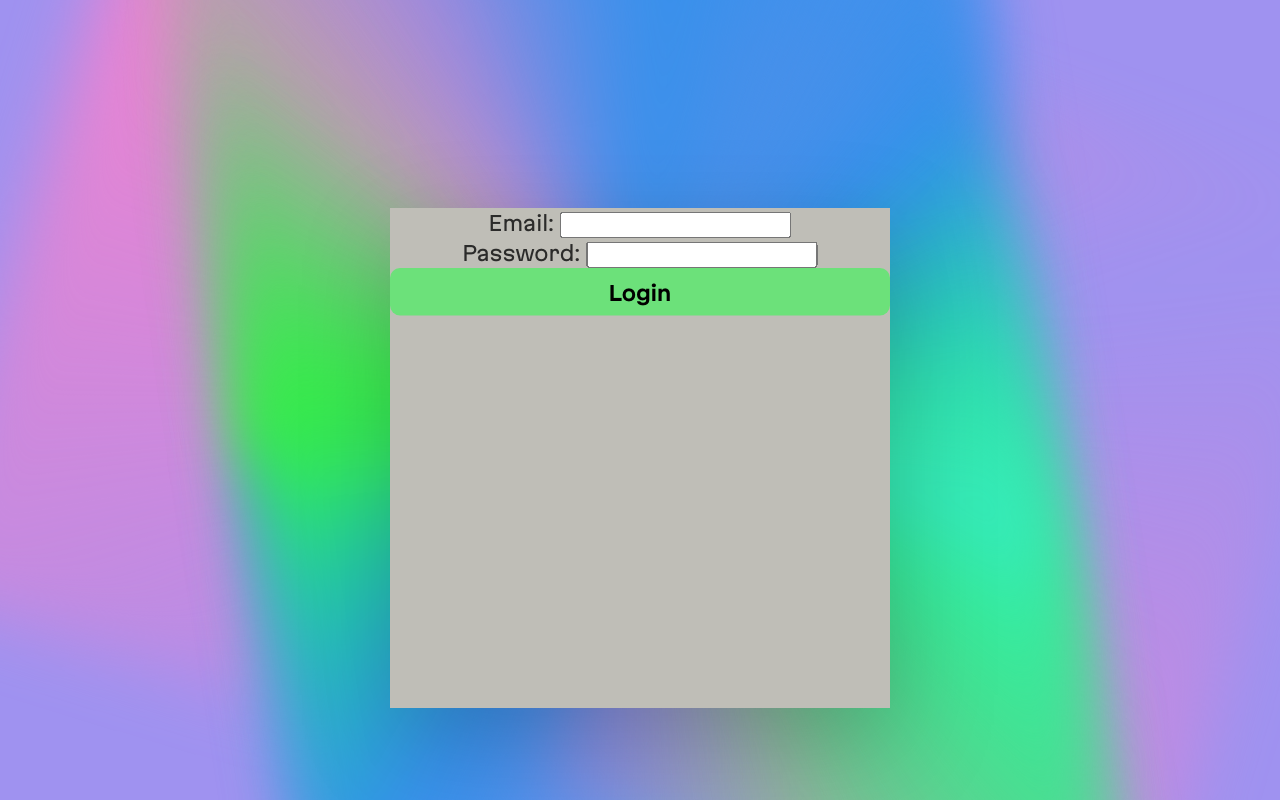
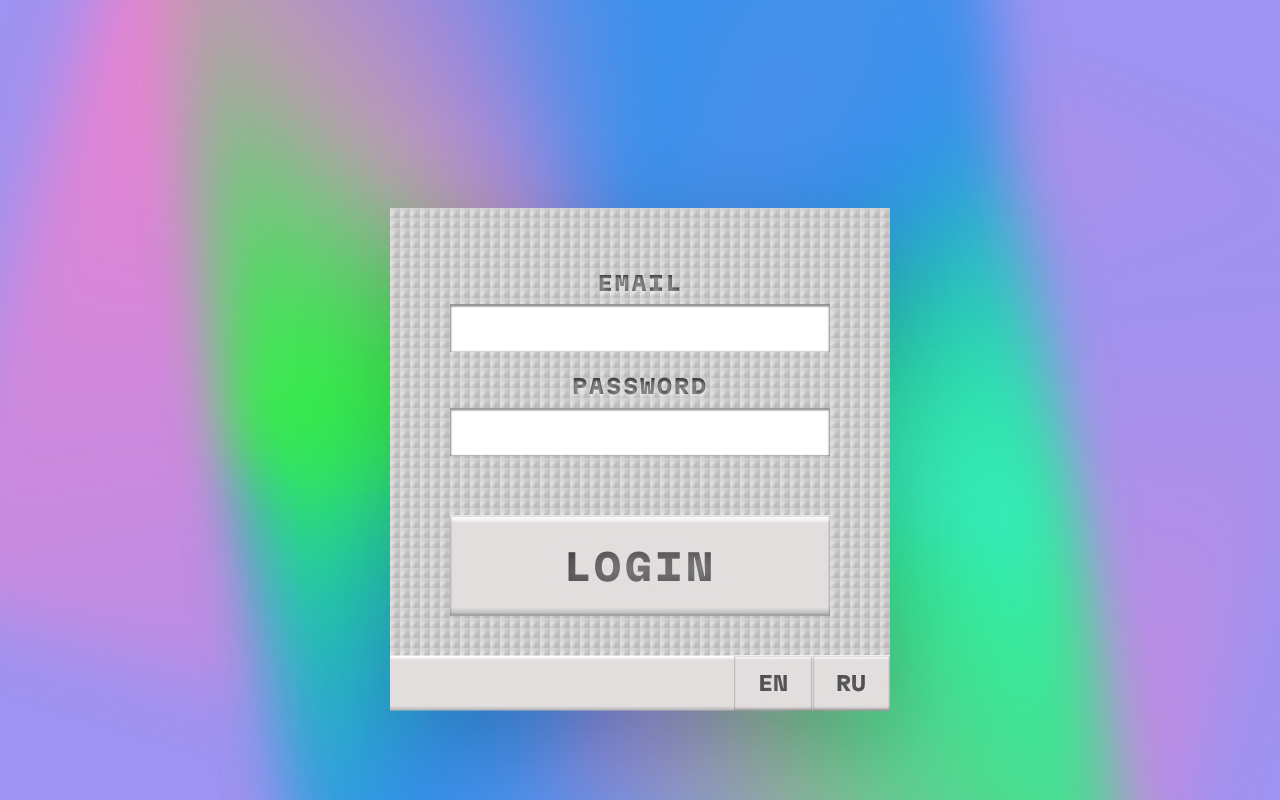
Before and after one commit to Fedinyak/auth-form-game, a React (Vite) app: page / in a window 1280 px wide. Built offline with nearby package versions, Linux system fonts and the light colour scheme.

Commit message:
Clean css

```diff
--- a/src/App.css
+++ b/src/App.css
@@ -120,7 +120,7 @@
 
 .score-container {
   /* position: relative; */
-  font-family: Martian Mono;
+  /* font-family: Martian Mono; */
   margin-top: 0;
   margin-bottom: 13em;
   line-height: 14em;
@@ -131,7 +131,7 @@
   position: absolute;
   font-size: 15em;
   font-weight: 800;
-  text-shadow: 1px 1px 10px var(--black-20);
+  text-shadow: 1px 1px 10px var(--black-transparent-20);
   /* margin-top: 0; */
   /* left: -50%; */
   left: 0;
@@ -147,11 +147,14 @@
   user-select: none;
   animation: roll 0.4s;
 }
-.score-numbers:first-child {
-  left: -22rem;
+.score-player {
+  left: -22.7rem;
 }
-.score-numbers:last-child {
-  right: -22rem;
+.score-cat {
+  right: -21.5rem;
+}
+.score-semicolon {
+  top: -1.2rem;
 }
 
 @keyframes roll {
@@ -177,12 +180,20 @@
   width: 400px;
   margin: 0 auto;
   margin-bottom: 1000px;
-  filter: drop-shadow(0.5em 2em 3em var(--black-20));
+  filter: drop-shadow(0.5em 2em 3em var(--black-transparent-20));
 }
 
 .form {
   display: flex;
   flex-direction: column;
+  margin: 2em 3em;
+  padding-top: 1rem;
+  font-weight: bold;
+}
+
+.form-input {
+  margin-top: 0.3rem;
+  margin-bottom: 1rem;
 }
 
 .cube-perspective {
@@ -218,7 +229,22 @@
   position: absolute;
   width: 400px;
   height: 400px;
-  background-color: var(--cap-color);
+  /* background-color: var(--cap-color); */
+  /* background-image: conic-gradient(
+    from 0.38turn,
+    #969494 0.11turn,
+    #908989 0.31turn 0.36turn,
+    #797878 1turn 0.57turn,
+    #b6b0b0 0.86turn
+  ); */
+  background-image: conic-gradient(
+    from 0.38turn,
+    var(--cap-color-dark) 0.11turn,
+    var(--cap-color-light) 0.31turn 0.36turn,
+    var(--cap-color-dark) 1turn 0.57turn,
+    var(--cap-color-light) 0.86turn
+  );
+  background-size: 2% 2%;
   /* transform: rotateX(90deg) translateZ(200px); */
   transform: rotateX(90deg) rotateY(0deg) translateZ(200px);
   opacity: 0;
@@ -274,7 +300,7 @@
   background-size: contain;
   background-repeat: no-repeat;
   background-position: center;
-  filter: drop-shadow(0 0 1em var(--black-40));
+  filter: drop-shadow(0 0 1em var(--black-transparent-40));
   /* opacity: 1; */
   opacity: 0;
   transform: rotateX(-90deg) translateX(100px) translateY(-120px)
@@ -351,7 +377,7 @@
   background-size: contain;
   background-repeat: no-repeat;
   background-position: center;
-  filter: drop-shadow(0.5em 2em 1.5em var(--black-30));
+  filter: drop-shadow(0.5em 2em 1.5em var(--black-transparent-30));
   opacity: 0;
   display: none;
   /* opacity: 1; */
@@ -417,7 +443,29 @@
 .cube-front-side {
   position: absolute;
 
-  background-color: var(--cube-color);
+  /* background-color: var(--cube-color);
+  background-image: conic-gradient(
+    from -0.125turn,
+    #bbb 0.25turn,
+    #eee 0.25turn 0.5turn,
+    #bbb 0.5turn 0.75turn,
+    #eee 0.75turn
+  ); */
+  /* background-image: conic-gradient(
+    from 0.38turn,
+    #bbb 0.11turn,
+    #eee 0.31turn 0.36turn,
+    #bbb 1turn 0.57turn,
+    #eee 0.86turn
+  ); */
+  background-image: conic-gradient(
+    from 0.38turn,
+    var(--cube-color-dark) 0.11turn,
+    var(--cube-color-light) 0.31turn 0.36turn,
+    var(--cube-color-dark) 1turn 0.57turn,
+    var(--cube-color-light) 0.86turn
+  );
+  background-size: 2% 2%;
   width: 400px;
   height: 400px;
   transition: transform 1s ease 0s;
@@ -432,7 +480,16 @@
   position: absolute;
   width: 400px;
   height: 400px;
-  background-color: var(--cube-color);
+  /* background-color: var(--cube-color); */
+  background-image: conic-gradient(
+    from 0.38turn,
+    var(--cube-color-dark) 0.11turn,
+    var(--cube-color-light) 0.31turn 0.36turn,
+    var(--cube-color-dark) 1turn 0.57turn,
+    var(--cube-color-light) 0.86turn
+  );
+  /* margin: 2em 3em; */
+  background-size: 2% 2%;
   /* filter: drop-shadow(0.5em 2em 1.5em oklch(0% 0 0 / 0.3)); */
   /* box-shadow: 0px 10px 20px 5px rgba(16, 16, 16, 0.704); */
   /* inset 0px 10px 20px 5px rgba(16, 16, 16, 0.468); */
@@ -442,11 +499,90 @@
   opacity: 1;
 }
 
+.button-login,
+.button-logout {
+  margin-top: 2rem;
+  height: 5rem;
+  font-size: 1.8rem;
+  letter-spacing: 0.1em;
+
+  /* line-height: 0rem; */
+  /* background-image: conic-gradient(
+    from 0.38turn,
+    var(--cube-color-dark) 0.11turn,
+    var(--cube-color-light) 0.31turn 0.36turn,
+    var(--cube-color-dark) 1turn 0.57turn,
+    var(--cube-color-light) 0.86turn
+  ); */
+  background-image: linear-gradient(
+    var(--white) 2%,
+    var(--cube-color-light) 8% 92%,
+    var(--cube-color-dark) 98%
+  );
+  /* background-size: 100% 100%; */
+}
+
+.button-language {
+  background-image: linear-gradient(
+    var(--white) 2%,
+    var(--cube-color-light) 8% 92%,
+    var(--cube-color-dark) 98%
+  );
+}
+
+.button-text {
+  /* color: var(--cube-color-dark); */
+  /* position: relative; */
+  /* letter-spacing: 0.1em; */
+  color: transparent;
+  background-color: var(--text-color);
+  text-transform: uppercase;
+  /* pointer-events: none; */
+  /* text-shadow: 0px 2px 20px rgba(255, 255, 255, 0.8); */
+  text-shadow: 0px 2px 20px var(--cube-color-light);
+  /* text-shadow: 0px 2px 3px rgba(255, 255, 255, 0.5); */
+  -webkit-background-clip: text;
+  -moz-background-clip: text;
+  background-clip: text;
+  transition: text-shadow 0.3s ease-out;
+}
+
+/* .button-login:hover .button-text,
+.button-login:focus .button-text,
+.button-login:focus-visible .button-text {
+  text-shadow: 0px 2px 3px rgba(255, 255, 255, 0.5);
+  transition: text-shadow 0.3s ease-out;
+} */
+.button-login:hover .button-text {
+  /* text-shadow: 0px 2px 20px rgba(255, 255, 255, 0.8); */
+  /* text-shadow: 0px 2px 3px rgba(255, 255, 255, 0.5); */
+  text-shadow: 0px 2px 3px var(--cube-color-medium);
+  transition: text-shadow 0.3s ease-out;
+}
+
 .button-logout {
   display: block;
+  /* margin-top: 3rem; */
+  height: 5rem;
+  width: 300px;
   margin: 240px auto;
+}
+
+.language-button-container {
+  display: flex;
+  justify-content: flex-end;
+  background-image: linear-gradient(
+    var(--white) 2%,
+    var(--cube-color-light) 8% 92%,
+    var(--cube-color-dark) 98%
+  );
 }
 
 .active {
   background-color: var(--light-green);
+  background-image: linear-gradient(
+    var(--cube-color-dark) 2%,
+    var(--cube-color-light) 8% 92%,
+    var(--white) 98%
+  );
 }
--- a/src/App.jsx
+++ b/src/App.jsx
@@ -29,9 +29,16 @@ function App() {
     playerGetScore();
   };
 
+  const calculateScore = num => {
+    if (num >= 9 || num === "∞") {
+      return "∞";
+    }
+    return num + 1;
+  };
+
   const playerGetScore = () => {
     if (!isCatAngry) {
-      setScore({ player: score.player + 1, cat: score.cat });
+      setScore({ player: calculateScore(score.player), cat: score.cat });
     }
   };
 
@@ -42,7 +49,7 @@ function App() {
   };
 
   const catGetScore = () => {
-    setScore({ player: score.player, cat: score.cat + 1 });
+    setScore({ player: score.player, cat: calculateScore(score.cat) });
   };
 
   return (
@@ -64,10 +71,10 @@ function App() {
           catGetScore={catGetScore}
         >
           <Form loginHandle={loginHandle} />
+          <LanguageSwitchBtn />
 
           {/* <Cat setIsLogin={setIsLogin} setIsCatPushButton={setIsCatPushButton} /> */}
         </Cube>
-        <LanguageSwitchBtn />
       </div>
       {/* <div>
         <a href="https://vite.dev" target="_blank">
@@ -89,8 +96,6 @@ function App() {
       <p className="read-the-docs">
         Click on the Vite and React logos to learn more
       </p> */}
-
-      {/* <Form /> */}
     </>
   );
 }
--- a/src/components/Cube.jsx
+++ b/src/components/Cube.jsx
@@ -26,7 +26,7 @@ const Cube = ({
           <div className="cube-front-side">{children}</div>
           <div className="cube-bottom-side ">
             <button className="button button-logout" onClick={playerPushButton}>
-              {t("form.buttonLogout")}
+              <span className="button-text"> {t("form.buttonLogout")} </span>
             </button>
           </div>
           <Cat
--- a/src/components/Form.jsx
+++ b/src/components/Form.jsx
@@ -12,14 +12,21 @@ const Form = ({ loginHandle }) => {
   return (
     <form className="form" onSubmit={handleSubmit}>
       <label>
-        {t("form.email")}: <input type="email" autoComplete="username" />
+        {t("form.email")}
+        {/* <input type="email" autoComplete="username" required /> */}
+        <input className="form-input" type="email" autoComplete="username" />
       </label>
       <label>
-        {t("form.password")}:{" "}
-        <input type="password" autoComplete="current-password" />
+        {t("form.password")}
+        <input
+          className="form-input"
+          type="password"
+          autoComplete="current-password"
+        />
+        {/* <input type="password" autoComplete="current-password" required /> */}
       </label>
       <button className="button button-login" onClick={loginHandle}>
-        {t("form.buttonLogin")}
+        <span className="button-text">{t("form.buttonLogin")}</span>
       </button>
     </form>
   );
--- a/src/components/LanguageSwitchBtn.jsx
+++ b/src/components/LanguageSwitchBtn.jsx
@@ -1,47 +1,30 @@
-// import { Segmented } from 'antd';
 import { useTranslation } from "react-i18next";
+import classNames from "classnames";
 
 const LanguageSwitchBtn = () => {
   const { i18n } = useTranslation();
   const getLang = i18n.language;
-  // console.log(getLang);
 
   const handleChange = newLanguage => {
     i18n.changeLanguage(newLanguage);
   };
 
+  const buttonClassEn = classNames("button button-language", {
+    active: getLang === "en",
+  });
+
+  const buttonClassRu = classNames("button button-language", {
+    active: getLang === "ru",
+  });
+
   return (
-    // <Segmented
-    //   options={[
-    //     { label: 'En', value: 'en' },
-    //     { label: 'Ru', value: 'ru' },
-    //   ]}
-    //   value={getLang}
-    //   onChange={handleChange}
-    // />
-    // <Segmented
-    //   options={[
-    //     { label: 'En', value: 'en' },
-    //     { label: 'Ru', value: 'ru' },
-    //   ]}
-    //   value={getLang}
-    //   onChange={handleChange}
-    // />
-    <div>
-      <button
-        className={`${getLang === "en" ? "active" : ""} `}
-        onClick={() => handleChange("en")}
-      >
-        en
+    <div className="language-button-container">
+      <button className={buttonClassEn} onClick={() => handleChange("en")}>
+        <span className="button-text">en</span>
       </button>
-      <button
-        className={`${getLang === "ru" ? "active" : ""} `}
-        onClick={() => handleChange("ru")}
-      >
-        ru
+      <button className={buttonClassRu} onClick={() => handleChange("ru")}>
+        <span className="button-text">ru</span>
       </button>
-      <br />
-      {getLang}
     </div>
   );
 };
--- a/src/components/Score.jsx
+++ b/src/components/Score.jsx
@@ -8,11 +8,11 @@ const Score = ({ score }) => {
         //   {score.player}:{score.cat}
         // </p>
         <>
-          <p className="score-numbers" key={score.player + "-p"}>
+          <p className="score-numbers score-player" key={score.player + "-p"}>
             {score.player}
           </p>
-          <p className="score-numbers">:</p>
-          <p className="score-numbers" key={score.cat + "-c"}>
+          <p className="score-numbers score-semicolon">:</p>
+          <p className="score-numbers score-cat" key={score.cat + "-c"}>
             {score.cat}
           </p>
         </>
--- a/src/index.css
+++ b/src/index.css
@@ -68,16 +68,16 @@ button:focus-visible {
 } */
 
 @font-face {
-  font-family: MartianGrotesk;
-  src: url("./fonts/MartianGrotesk-StdRg.woff2") format("woff2");
-  font-weight: 400; /* normal */
+  font-family: Martian Mono;
+  src: url("./fonts/MartianMono-StdRg.woff2") format("woff2");
+  font-weight: 400;
 }
 
-@font-face {
+/* @font-face {
   font-family: MartianGrotesk;
   src: url("./fonts/MartianGrotesk-StdBd.woff2") format("woff2");
-  font-weight: 700; /* bold */
-}
+  font-weight: 700;
+} */
 @font-face {
   font-family: Martian Mono;
   src: url("./fonts/MartianMono-sWdxBd.woff2") format("woff2");
@@ -94,7 +94,7 @@ html {
 }
 
 :root {
-  font-family: MartianGrotesk, system-ui, Avenir, Helvetica, Arial, sans-serif;
+  font-family: Martian Mono, "Courier New", Courier, monospace;
   line-height: 1.5;
   font-weight: 400;
 
@@ -106,18 +106,25 @@ html {
   -webkit-font-smoothing: antialiased;
   -moz-osx-font-smoothing: grayscale;
 
-  --text-color: oklch(28.871% 0.00176 106.8);
-  --cube-color: oklch(80% 0.01 100);
-  --cap-color: oklch(70% 0.01 100);
-  --button-regular: oklch(81.759% 0.177 146.167);
-  --button-hover: oklch(84.721% 0.17807 154.591);
-  --button-active: oklch(88.126% 0.13046 157.514);
+  --text-color: oklch(0.3316 0.00176 106.8);
+  /* --text-color-dark: oklch(0.4532 0 0); */
+  --cube-color: oklch(0.9 0.00434 15.935);
+  --cube-color-dark: oklch(0.7921 0 0);
+  --cube-color-medium: oklch(1 0 0 / 50%);
+  /* --cube-color-dark: oklch(0.7921 0 0) 0.11turn; */
+  --cube-color-light: oklch(90.374% 0.00434 15.935);
+  /* --cube-color-light: oklch(0.9491 0 0) 0.31turn 0.36turn; */
+  --cap-color-light: oklch(0.7621 0.0069 17.31);
+  --cap-color-dark: oklch(0.5736 0.0012 17.19);
+  --button-regular: oklch(0.9 0 146);
+  --button-hover: oklch(0.87 0 146);
+  --button-active: oklch(0.84 0 146);
   --button-focus: oklch(81.439% 0.17934 154.046);
   --background-color: oklch(70.96% 0.13524 288.809);
   --white: oklch(1 0 0);
-  --black-20: oklch(0% 0 0 / 0.2);
-  --black-30: oklch(0% 0 0 / 0.3);
-  --black-40: oklch(0% 0 0 / 0.4);
+  --black-transparent-20: oklch(0% 0 0 / 0.2);
+  --black-transparent-30: oklch(0% 0 0 / 0.3);
+  --black-transparent-40: oklch(0% 0 0 / 0.4);
   --pink: oklch(0.749 0.1605 338.96);
   --blue: oklch(0.6443 0.1606 251.84);
   --green: oklch(0.8222 0.2462 144.27);
@@ -129,11 +136,27 @@ body {
   padding: 0;
   margin: 0;
   color: var(--text-color);
+  box-sizing: border-box;
+}
+
+input,
+button,
+textarea,
+select {
+  font: inherit;
 }
 
 button {
-  border-radius: 8px;
-  /* border: 1px solid transparent; */
+  box-sizing: border-box;
+  border-radius: 0;
+  /* border: 1px solid var(--black-transparent-20); */
+  box-shadow: inset 0 0 1px 1px var(--black-transparent-20);
+  /* color: rgb(124, 122, 122); */
+  /* text-shadow: 0px 2px 3px rgba(0, 0, 0, 0.5); */
+  /* shadow: 0px 2px 3px rgba(0, 0, 0, 0.5); */
+  /* box-shadow: inset 0 1px 1px 1px var(--black-transparent-20); */
+  /* background-clip: text; */
+  /* outline-offset: -1px; */
   border: none;
   padding: 0.6em 1.2em;
   font-size: 1em;
@@ -142,15 +165,73 @@ button {
   font-family: inherit;
   background-color: var(--button-regular);
   cursor: pointer;
-  transition: border-color 0.25s;
+  transition: 0.1s linear;
   -webkit-appearance: button;
 }
 button:hover {
+  /* outline: 5px solid #fb0; */
+  box-shadow: inset 0 1px 2px 2px var(--black-transparent-40);
+  transition: 0.1s linear;
+  box-sizing: border-box;
+  /* border: 1px solid var(--black-transparent-20); */
+  /* border-radius: 0; */
+  /* border: 1px solid var(--black-transparent-20); */
+  /* outline-offset: -3px; */
   background-color: var(--button-hover);
 }
+button:active {
+  transition: 0.1s linear;
+  box-sizing: border-box;
+  /* border: 1px solid var(--black-transparent-20); */
+  /* border-radius: 0; */
+  /* border: 4px solid var(--black-transparent-20); */
+  /* outline-offset: -3px; */
+  box-shadow: inset 0 1px 2px 3px var(--black-transparent-40);
+  background-color: var(--button-active);
+}
 button:focus,
-button:focus-visible {
-  outline: 4px auto -webkit-focus-ring-color;
+button:focus-visible,
+input:focus,
+input:focus-visible {
+  /* border: 4px auto var(--black-transparent-20); */
+  /* box-shadow: inset 0 1px 2px 2px var(--black-transparent-20); */
+  outline: var(--blue) solid 3px;
+}
+
+.form {
+  appearance: none;
+  caret-color: var(--blue);
+}
+
+input {
+  width: 100%;
+  box-sizing: border-box;
+  font-weight: 400;
+  font-size: 0.8em;
+  height: 2.4rem;
+  padding: 1em 0.4em;
+
+  border: none;
+  box-shadow: inset 0 1px 1px 1px var(--black-transparent-40);
+}
+
+label::selection {
+  color: var(--white);
+  background-color: var(--blue);
+}
+
+label {
+  color: transparent;
+  letter-spacing: 0.1em;
+  /* background-color: #3a3939; */
+  background-color: var(--text-color);
+  text-transform: uppercase;
+  /* text-shadow: 0px 2px 3px rgba(255, 255, 255, 0.5); */
+  text-shadow: 0px 2px 3px var(--cube-color-medium);
+  -webkit-background-clip: text;
+  -moz-background-clip: text;
+  background-clip: text;
+  /* transition: text-shadow 0.3s ease-out; */
 }
 
 /* a,
--- a/src/locales/resources.js
+++ b/src/locales/resources.js
@@ -4,8 +4,8 @@ export default {
       form: {
         email: "Почта",
         password: "Пароль",
-        buttonLogin: "Залогиниться",
-        buttonLogout: "Разлогиниться",
+        buttonLogin: "Войти",
+        buttonLogout: "Выйти",
       },
     },
   },
```
Also changed, not shown: src/fonts/MartianMono-StdRg.woff2 (added).
